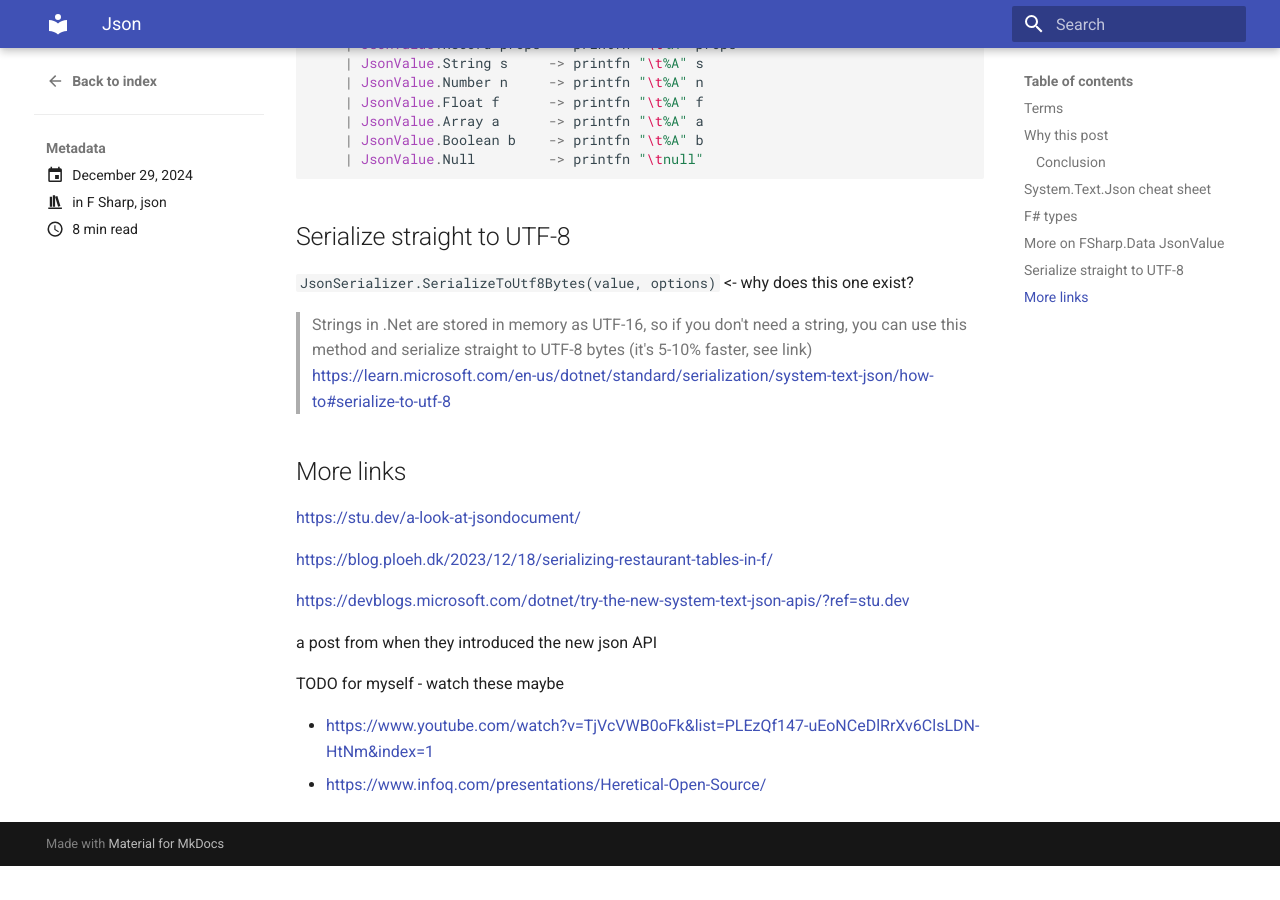
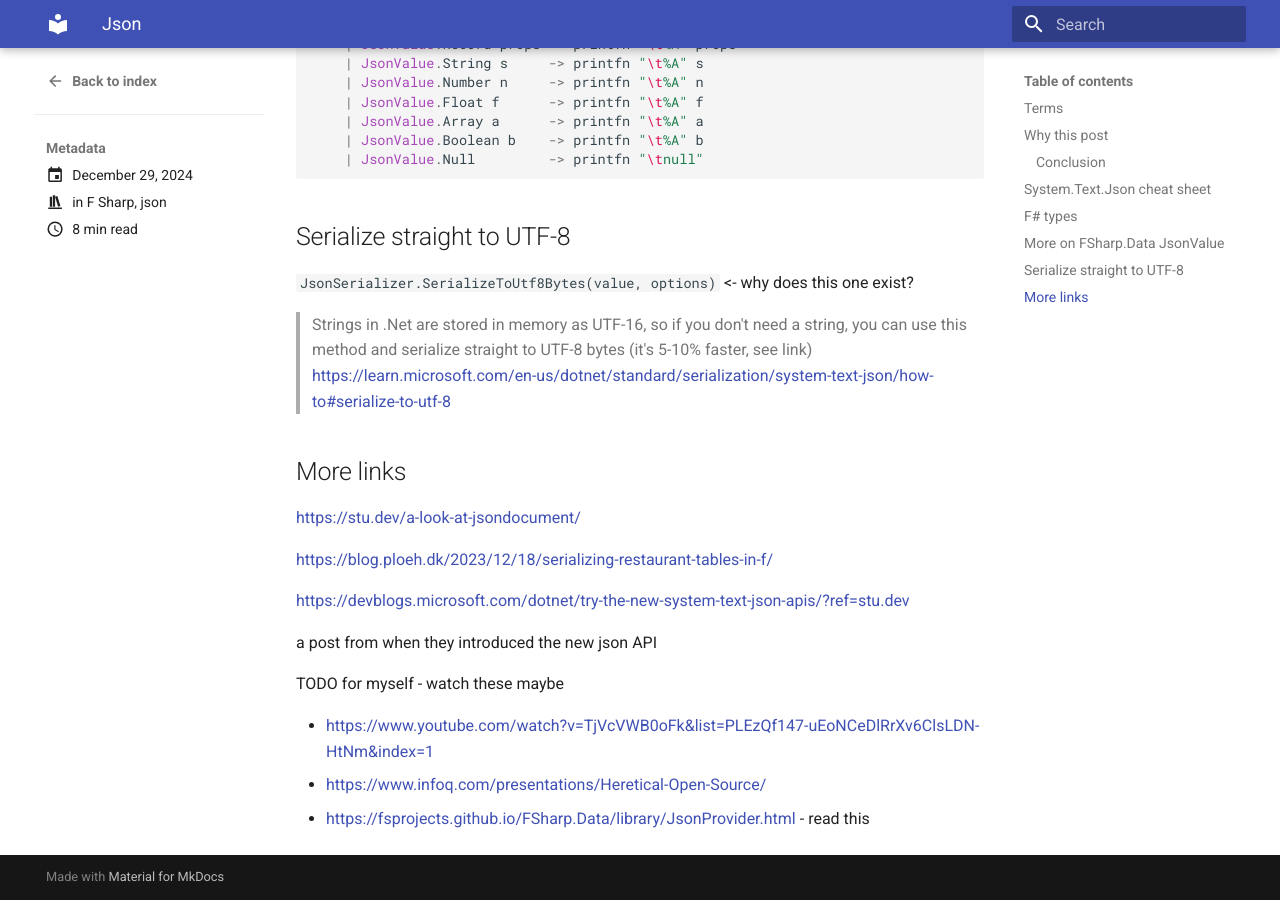
Before and after one commit to inwenis/blog, an MkDocs documentation site: the page built from docs/posts/post19.md, in a window 1280 px wide and 900 px high, scrolled down 8716 px. Built offline with MkDocs 1.6.1 and Material for MkDocs 9.7.7, drawn with Linux system fonts in a browser that asks for light colours; before the commit the page ends 9582 px from its top, so only the background shows below that.

Commit message:
add link

```diff
--- a/docs/posts/post19.md
+++ b/docs/posts/post19.md
@@ -464,3 +464,4 @@ TODO for myself - watch these maybe
 
  - [https://www.youtube.com/watch?v=TjVcVWB0oFk&list=PLEzQf147-uEoNCeDlRrXv6ClsLDN-HtNm&index=1](https://www.youtube.com/watch?v=TjVcVWB0oFk&list=PLEzQf147-uEoNCeDlRrXv6ClsLDN-HtNm&index=1)
  - [https://www.infoq.com/presentations/Heretical-Open-Source/](https://www.infoq.com/presentations/Heretical-Open-Source/)
+ - [https://fsprojects.github.io/FSharp.Data/library/JsonProvider.html](https://fsprojects.github.io/FSharp.Data/library/JsonProvider.html) - read this
```
